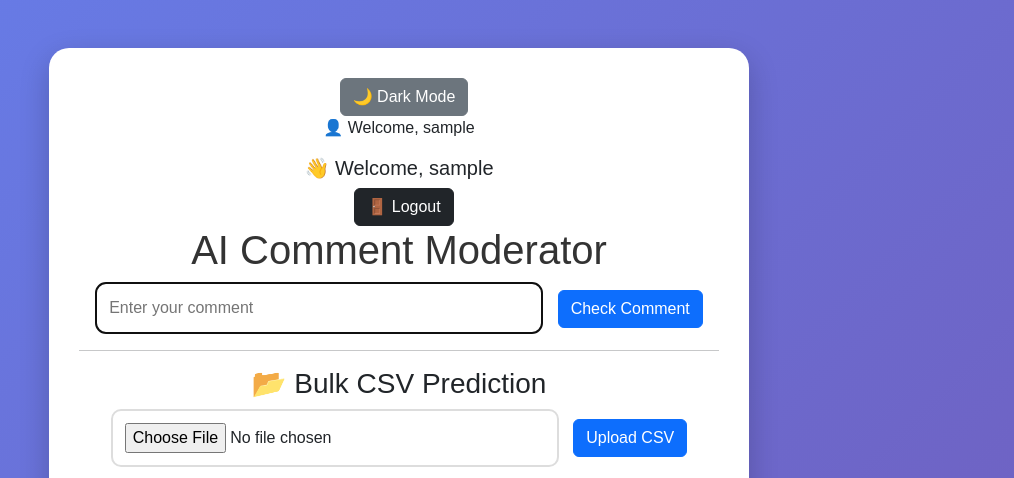
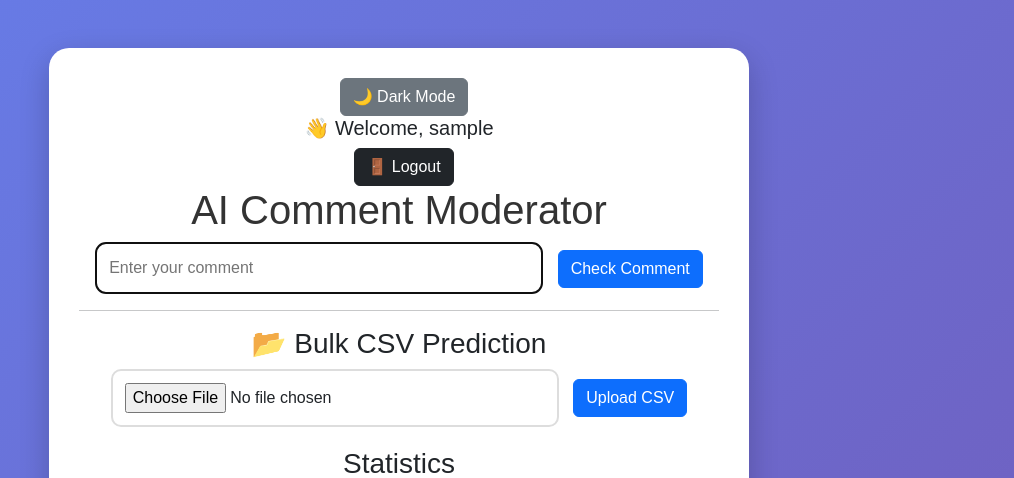
Before and after one commit to satyamsharma49371-del/AI-Comment-Moderator, a Flask app: page / in a window 1280 px wide. Shown: the top 478 px of the page, without its empty margins (241-1255 px from the left). Run offline with Flask 3, Linux system fonts and the light colour scheme; the visitor is signed in with stand-in values (Sample User, id 1); parts of the project's set-up code (start-up, migrations or seed data) failed here and were passed over.

Commit message:
Update index.html

```diff
--- a/templates/index.html
+++ b/templates/index.html
@@ -18,9 +18,6 @@
     onclick="toggleDarkMode()">
     🌙 Dark Mode
 </button>
-<p>
-    👤 Welcome, {{ username }}
-</p>
 <h5>👋 Welcome, {{ username }}</h5>
 <a href="/logout">
     <button type="button" class="btn btn-dark">
```
